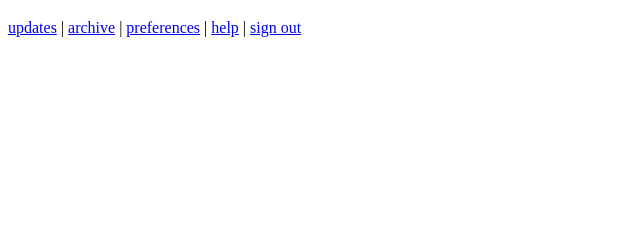
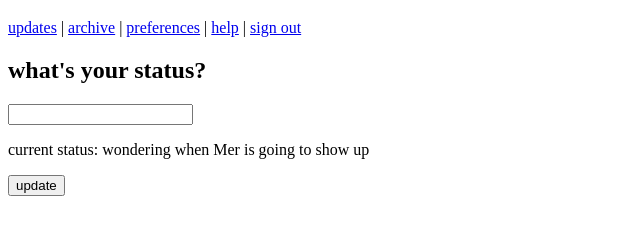
Before and after one commit to Wilrosmi/twitter-clone-html, a website: page index.html in a window 1280 px wide. Shown: the part 61-296 px from the top of the page, without its empty margins (0-640 px from the left). Drawn offline with Linux system fonts and the light colour scheme.

Commit message:
Add status input section

```diff
--- a/index.html
+++ b/index.html
@@ -16,5 +16,11 @@
         <a href="#">sign out</a>
       </nav>
     </header>
+    <section id="status-input">
+      <h1>what's your status?</h1>
+      <input type="text">
+      <p>current status: wondering when Mer is going to show up</p>
+      <button type="button">update</button>
+    </section>
   </body>
 </html>
```
